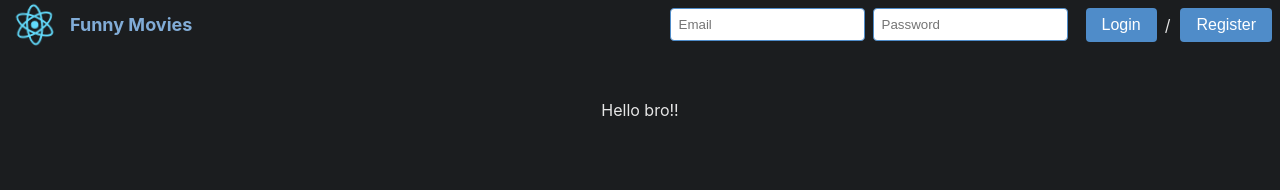
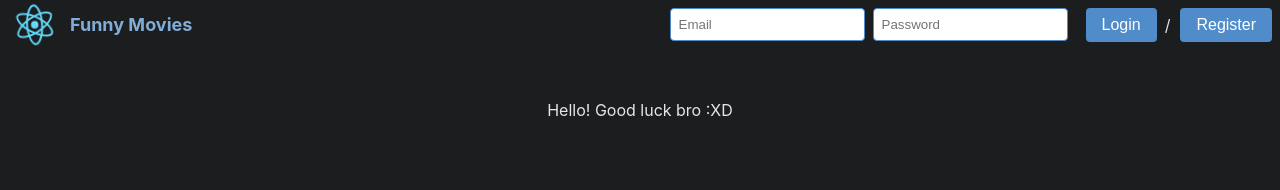
Before and after one commit to SJS-Crystal/youtube_video_sharing_react, a React (Create React App) app: page / in a window 1280 px wide. Shown: the top 190 px of the page. Built offline with nearby package versions, Linux system fonts and the light colour scheme; no server answers.

Commit message:
Good luck

```diff
--- a/src/pages/Timeline.tsx
+++ b/src/pages/Timeline.tsx
@@ -58,7 +58,7 @@ function Timeline() {
 
   return (
     <div className='timeline'>
-      Hello bro!!
+      Hello! Good luck bro :XD
       {videos.map((video, index) => renderVideo(video, index))}
     </div>
   );
```
